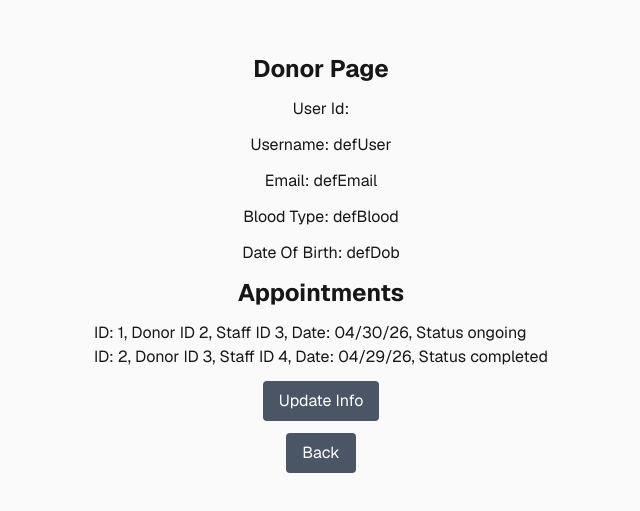
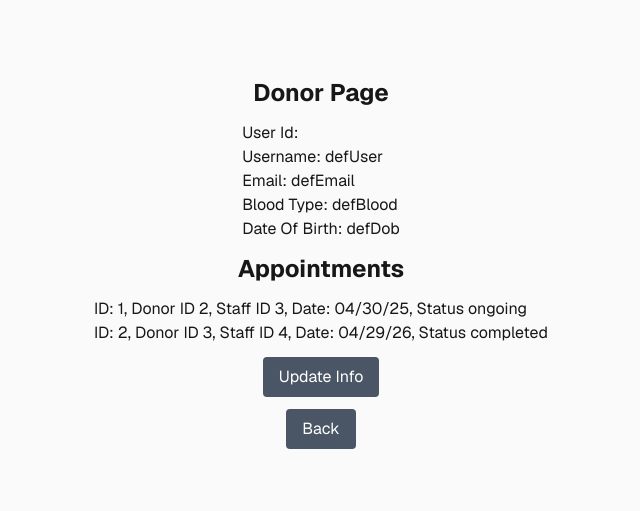
Before and after one commit to xeflore1/CSE-412-Final, a Next.js app in the folder blood-bank-ui/: page /donor in a window 1280 px wide. Shown: the part 137-648 px from the top of the page, without its empty margins (319-959 px from the left). Built offline with nearby package versions, Linux system fonts and the light colour scheme.

Commit message:
Added some state changes to donor and staff page

```diff
--- a/blood-bank-ui/app/donor/page.tsx
+++ b/blood-bank-ui/app/donor/page.tsx
@@ -7,32 +7,40 @@ import { useState, useEffect } from "react";
 export default function DonorPage() {
   const searchParams = useSearchParams();
   const userId = searchParams.get('data')
-  // TODO: utalize the userId to perform a GET call on the Users/Donors table to retrieve the following:
-  const [username, setUsername] = useState("defUser")
-  const [email, setEmail] = useState("defEmail")
-  const [bloodType, setBloodType] = useState("defBlood")
-  const [dob, setDob] = useState("defDob")
-  // TODO: similarly, perform a GET call to retrieve all appointments the user has, store the results in the following list
-  const appts = [
-    { appointmentID: 1, donorId: 2, staffId: 3, date: "04/30/26", status: "ongoing"},
-    { appointmentID: 2, donorId: 3, staffId: 4, date: "04/29/26", status: "completed"}
-  ]
-  useEffect(() => {
-      // TODO: utalize the userId to perform a GET call on the Users/Donors table to fill out the following:
+  const [username, setUsername] = useState("")
+  const [email, setEmail] = useState("")
+  const [bloodType, setBloodType] = useState("")
+  const [dob, setDob] = useState("")
+
+  function UserDetails() {
+    useEffect(() => {
+      // TODO: utalize userId to perform a GET call on the Users/Donors table to fill out the following:
       setUsername("defUser")
       setEmail("defEmail")
       setBloodType("defBlood")
       setDob("defDob")
 
     }, []);
-  return (
-    <div className="flex flex-col flex-1 items-center justify-center bg-zinc-50 font-sans dark:bg-black gap-3">
-      <h1 className="text-2xl font-bold dark:text-white">Donor Page</h1>
+    return <div>
       <p className="dark:text-gray-300">User Id: {userId}</p>
       <p className="dark:text-gray-300">Username: {username}</p>
       <p className="dark:text-gray-300">Email: {email}</p>
       <p className="dark:text-gray-300">Blood Type: {bloodType}</p>
       <p className="dark:text-gray-300">Date Of Birth: {dob}</p>
+    </div>
+  }
+
+  // function to retrieve and display appointments
+  function ApptList() {
+    const [appts, setAppts] = useState([])
+    useEffect(() => {
+      // TODO: similarly, perform a GET call to retrieve all appointments the user has, store the results in the following list
+      setAppts([
+        { appointmentID: 1, donorId: 2, staffId: 3, date: "04/30/25", status: "ongoing"},
+        { appointmentID: 2, donorId: 3, staffId: 4, date: "04/29/26", status: "completed"}
+      ])
+    }, []);
+    return <div className="flex flex-col items-center justify-center gap-3">
       <h1 className="text-2xl font-bold dark:text-white">Appointments</h1>
       <ul>
         {appts.map((appt) => (
@@ -45,6 +53,13 @@ export default function DonorPage() {
           </li>
         ))}
       </ul>
+    </div>
+  }
+  return (
+    <div className="flex flex-col flex-1 items-center justify-center bg-zinc-50 font-sans dark:bg-black gap-3">
+      <h1 className="text-2xl font-bold dark:text-white">Donor Page</h1>
+      <UserDetails />
+      <ApptList />
       <Link href="/update">
         <button className="px-4 py-2 bg-gray-600 text-white rounded hover:bg-gray-700 transition">
           Update Info
--- a/blood-bank-ui/app/page.tsx
+++ b/blood-bank-ui/app/page.tsx
@@ -15,7 +15,7 @@ export default function Home() {
       const userId = 1 // TODO: replace 1 with actual userId value
       // TODO: if user exists, see if userId exists in either Donor or Staff table
       const callSuccess = 200 // response code of api calls
-      const userType = "Donor"
+      const userType = "Staff"
       if (callSuccess === 200 && userType === "Donor")
       {
         router.push(`/donor?data=${userId}`)
--- a/blood-bank-ui/app/staff/page.tsx
+++ b/blood-bank-ui/app/staff/page.tsx
@@ -4,7 +4,7 @@ import { useState, useEffect } from "react";
 import Link from "next/link";
 
 export default function StaffPage() {
-  const [appointmentID, setAppointmentId] = useState(-1)
+  const [appointmentID, setAppointmentId] = useState(-1) // containes the value of appointment to be updated
   const [bloodType, setBloodType] = useState("")
   const [bloodSubmit, setBloodSubmit] = useState(0)
   const [username, setUsername] = useState("")
@@ -13,33 +13,24 @@ export default function StaffPage() {
   const searchParams = useSearchParams();
   const userId = searchParams.get('data')
 
-  // Appt completer button
-  function ApptComp() {
-    const handleAttpComp = () =>
-    {
-      console.log(appointmentID)
-    }
-    return <button className="px-4 py-2 bg-gray-600 text-white rounded hover:bg-gray-700 transition" onClick={handleAttpComp}>Complete</button>
+  // initialize and display user details
+  function UserDetails() {
+    useEffect(() => {
+      // TODO: utalize the userId to perform a GET call on the Users/Donors table to fill out the following:
+      setUsername("defUser")
+      setEmail("defEmail")
+      setJobTitle("defJob")
+
+    }, []);
+    return <div>
+      <p className="dark:text-gray-300">User Id: {userId}</p>
+      <p className="dark:text-gray-300">Username: {username}</p>
+      <p className="dark:text-gray-300">Email: {email}</p>
+      <p className="dark:text-gray-300">Job Title: {jobTitle}</p>
+    </div>
   }
 
-  // Appt canceller button
-  function ApptCancel() {
-    const handleAttpCancel = () =>
-    {
-      console.log(appointmentID)
-    }
-    return <button className="px-4 py-2 bg-gray-600 text-white rounded hover:bg-gray-700 transition" onClick={handleAttpCancel}>Cancel</button>
-  }
-
-  // Blood checker button
-  function FindBlood() {
-    const handleBloodSubmit = () => {
-      setBloodSubmit(bloodSubmit + 1)
-      console.log(bloodType)
-    }
-    return <button className="px-4 py-2 bg-gray-600 text-white rounded hover:bg-gray-700 transition" onClick={handleBloodSubmit}>Find</button>
-  }
-
+  // Initialize and display appointments
   function ApptList() {
     const [apptList, setAppList] = useState([]);
 
@@ -80,11 +71,42 @@ export default function StaffPage() {
     );
   }
 
+  // Appt completer button
+  function ApptComp() {
+    const handleAttpComp = () =>
+    {
+      // TODO: perform an UPDATE on Appointments table, given the appointmentID, change the corresponding appointment status to "complete"
+      console.log(appointmentID)
+    }
+    return <button className="px-4 py-2 bg-gray-600 text-white rounded hover:bg-gray-700 transition" onClick={handleAttpComp}>Complete</button>
+  }
+
+  // Appt canceller button
+  function ApptCancel() {
+    const handleAttpCancel = () =>
+    {
+      // TODO: perform an UPDATE on Appointments table, given the appointmentID, change the corresponding appointment status to "cancelled"
+      console.log(appointmentID)
+    }
+    return <button className="px-4 py-2 bg-gray-600 text-white rounded hover:bg-gray-700 transition" onClick={handleAttpCancel}>Cancel</button>
+  }
+
+  // Blood checker button
+  function FindBlood() {
+    const handleBloodSubmit = () => {
+      setBloodSubmit(bloodSubmit + 1)
+      console.log(bloodType)
+    }
+    return <button className="px-4 py-2 bg-gray-600 text-white rounded hover:bg-gray-700 transition" onClick={handleBloodSubmit}>Find</button>
+  }
+
+  // Find and display all blood elements after blood type has been submitted
   function BloodList() {
     const [bloodList, setBloodList] = useState([]);
 
     useEffect(() => {
-      // TODO: a GET call is needed here to fill the following list with all the staff's appointments
+      // TODO: a GET call is needed here to fill the following list with all the blood entries
+      // 'bloodType' containes the blood type that needs to be searched
       const tempList = [
         {
           appointmentID: 1,
@@ -122,21 +144,11 @@ export default function StaffPage() {
       </ul>
     );
   }
-  // initialize user details
-  useEffect(() => {
-    // TODO: utalize the userId to perform a GET call on the Users/Donors table to fill out the following:
-    setUsername("defUser")
-    setEmail("defEmail")
-    setJobTitle("defJob")
 
-  }, []);
   return (
     <div className="flex flex-col flex-1 items-center justify-center bg-zinc-50 font-sans dark:bg-black gap-3">
       <h1 className="text-2xl font-bold dark:text-white">Staff page</h1>
-      <p className="dark:text-gray-300">User Id: {userId}</p>
-      <p className="dark:text-gray-300">Username: {username}</p>
-      <p className="dark:text-gray-300">Email: {email}</p>
-      <p className="dark:text-gray-300">Job Title: {jobTitle}</p>
+      <UserDetails />
       <h1 className="text-2xl font-bold dark:text-white">Appointments</h1>
       <ApptList />
       {/* Appointment Completer */}
```
Also changed, not shown: blood-bank-ui/app/create/page.tsx (+5 -4 lines).
